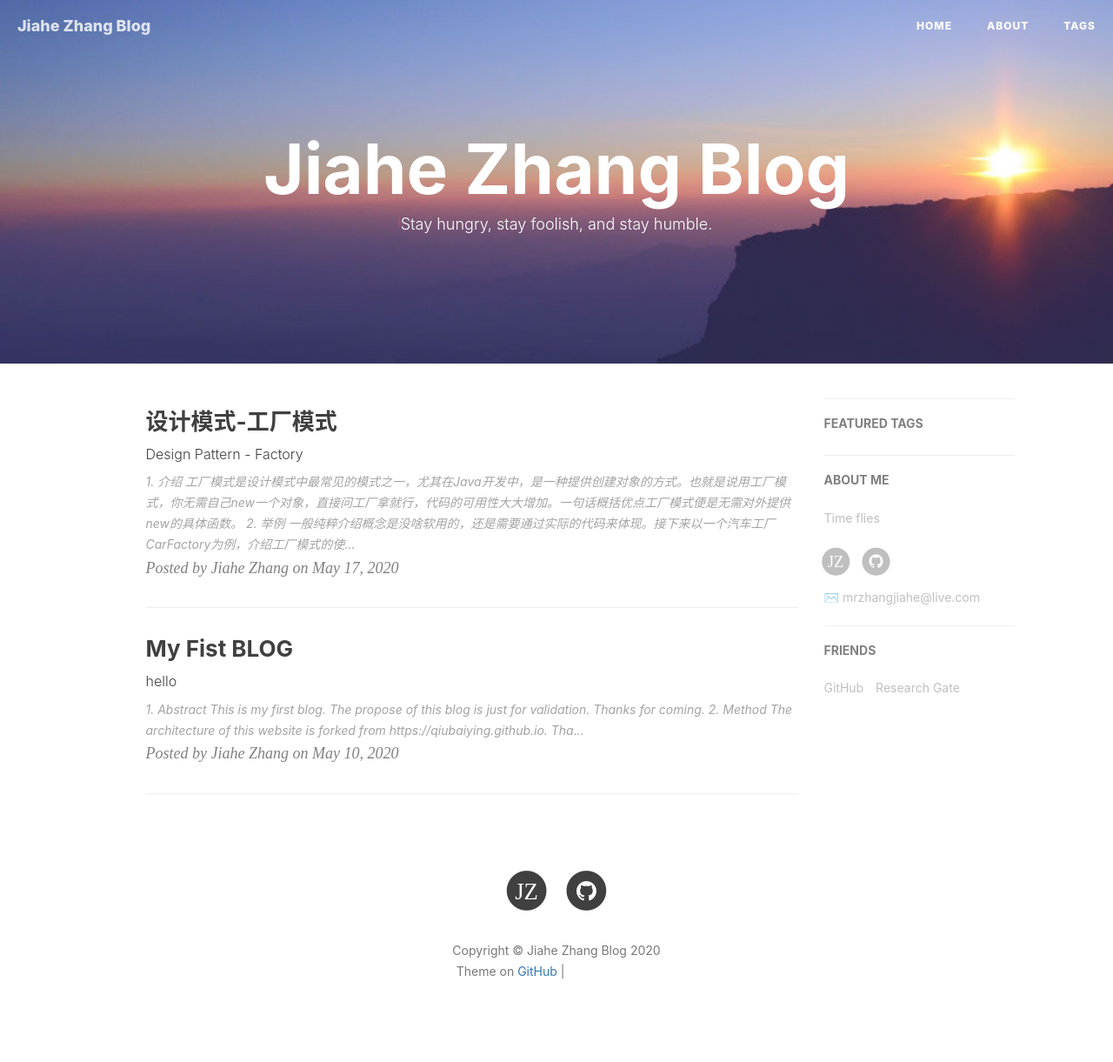
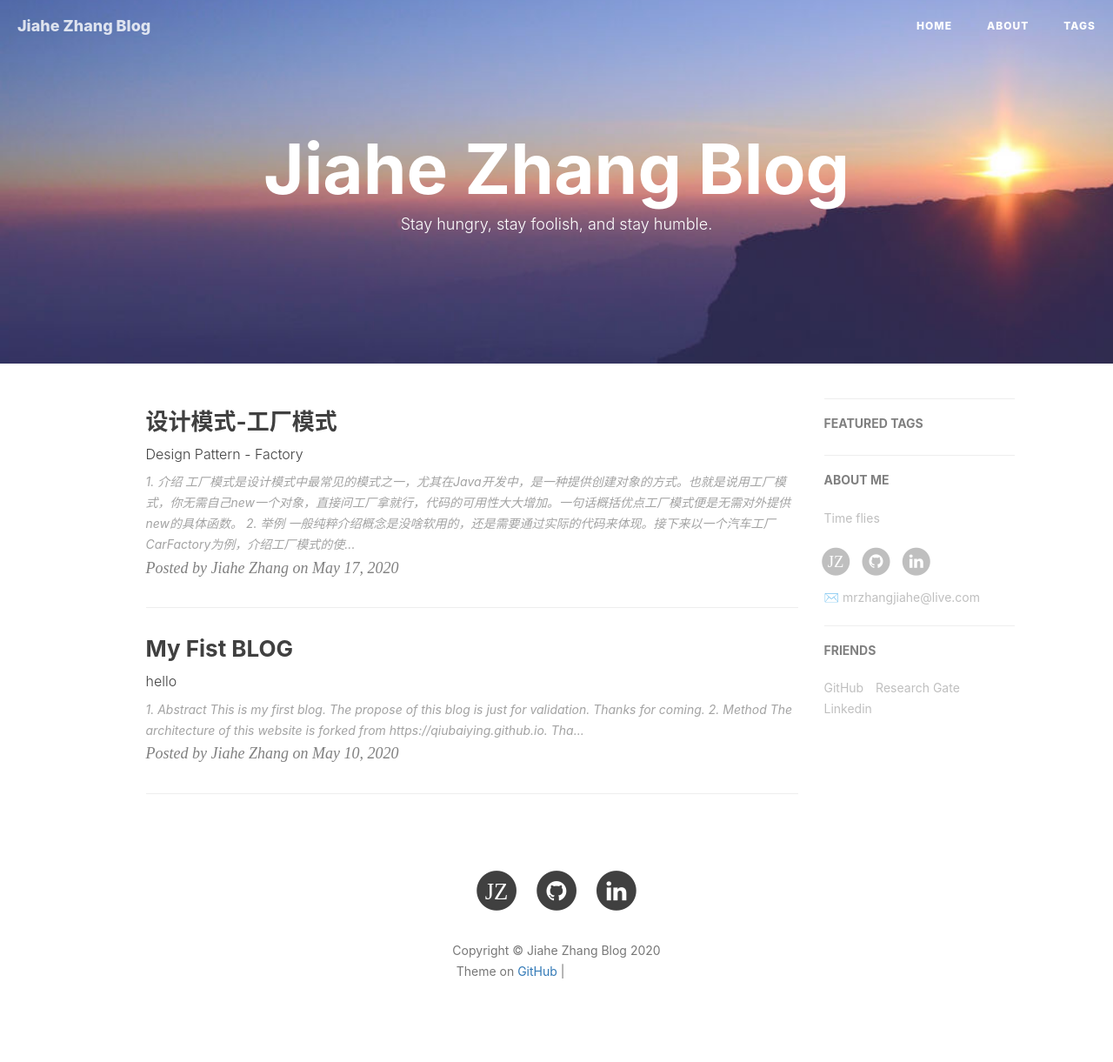
Before and after one commit to JiaheZhang/JiaheZhang.github.io, a Jekyll site: the page built from index.html, in a window 1280 px wide. Shown: the whole page at 87% size. Built offline with Jekyll 4.4.1, drawn with Linux system fonts in a browser that asks for light colours; nearby versions of some CDN libraries; the list of posts is cut into pages by our own code; comment, search, counter and statistics services are not loaded; grey boxes are pictures that could not be loaded.

Commit message:
add linkedin

```diff
--- a/_config.yml
+++ b/_config.yml
@@ -22,7 +22,8 @@
 # weibo_username:     qiubaiying
 researchgate_username:     Jiahe_Zhang8
 github_username:    JiaheZhang
-# facebook_username:  baiying.qiu.7
+linkedin_username: jiahe-zhang-22a35a186
+# facebook_username:  baiying.qiu
 # jianshu_username:   e71990ada2fd
 #twitter_username:   qiubaiying
 
@@ -106,5 +107,9 @@
     {
         title: "Research Gate",
         href: "https://www.researchgate.net/profile/Jiahe_Zhang8"
+    },
+    {
+        title: "Linkedin",
+        href: "https://www.linkedin.com/in/jiahe-zhang-22a35a186/"
     }
 ]
--- a/_layouts/page.html
+++ b/_layouts/page.html
@@ -183,6 +183,16 @@
                                 </a>
                             </li>
                             {% endif %}
+                            {% if site.linkedin_username %}
+                            <li>
+                                <a target="_blank" href="https://www.linkedin.com/in/{{ site.linkedin_username }}">
+                                    <span class="fa-stack fa-lg">
+                                        <i class="fa fa-circle fa-stack-2x"></i>
+                                        <i class="fa fa-linkedin fa-stack-1x fa-inverse"></i>
+                                    </span>
+                                </a>
+                            </li>
+                            {% endif %}
 
                         </ul>
                         {% if site.email %}
```
